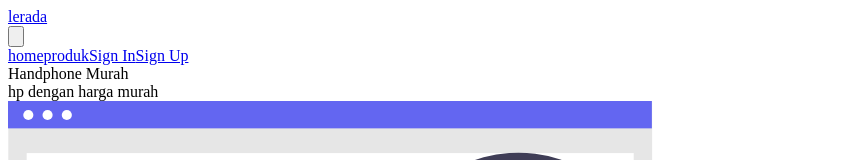
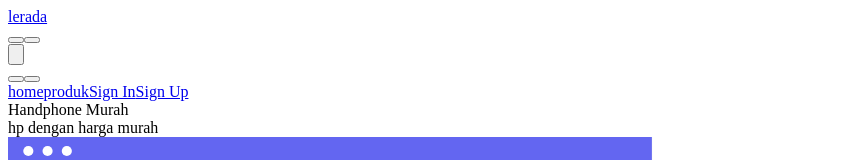
Before and after one commit to HelfanzaNanda/frontend-lerada, a Vue app: page / in a window 1280 px wide. Shown: the top 160 px of the page, without its empty margins (0-863 px from the left). Built offline with nearby package versions, Linux system fonts and the light colour scheme; no server answers; what vue-toasted would draw is missing.

Commit message:
add dark mode

```diff
--- a/src/components/Banner.vue
+++ b/src/components/Banner.vue
@@ -1,9 +1,9 @@
 <template>
-  <div class="bg-gray-200">
+  <div class="bg-gray-200 dark:bg-gray-900">
     <div class="flex flex-col lg:flex-row justify-between p-10 items-center">
       <div class="text-center lg:w-full lg:mb-10">
-        <div class="text-gray-800 text-3xl font-bold text-center">Handphone Murah</div>
-        <div class="text-gray-700 text-center">hp dengan harga murah</div>
+        <div class="text-gray-800 dark:text-gray-300 text-3xl font-bold text-center">Handphone Murah</div>
+        <div class="text-gray-700 dark:text-gray-400 text-center">hp dengan harga murah</div>
       </div>
       <div class="justify-center">
         <ImageBanner/>
--- a/src/components/CardProduct.vue
+++ b/src/components/CardProduct.vue
@@ -1,14 +1,14 @@
 <template>
     <div >
         <div class="flex flex-col lg:flex-row items-center lg:justify-items-center">
-            <div class="bg-indigo-100 rounded-xl lg:m-5 mb-10" v-for="product in products" :key="product.id">
+            <div class="bg-indigo-100 dark:bg-gray-800 rounded-xl lg:m-5 mb-10" v-for="product in products" :key="product.id">
                     <img class="w-52 lg:w-96 rounded-t-xl" src="https://images.unsplash.com/photo-1548138081-d02590416982?ixid=MXwxMjA3fDB8MHxwaG90by1wYWdlfHx8fGVufDB8fHw%3D&ixlib=rb-1.2.1&auto=format&fit=crop&w=836&q=80" alt="">
                     <div class="p-3">
-                        <div class="text-gray-800 text-lg font-semibold font-sans">{{ product.name }}</div>
-                        <div class="text-gray-700 text-sm font-sans">{{ product.price }}</div>
+                        <div class="text-gray-800 dark:text-gray-300 text-lg font-semibold font-sans">{{ product.name }}</div>
+                        <div class="text-gray-700 dark:text-gray-400 text-sm font-sans">{{ product.price }}</div>
                     </div>
-                    <div class="flex justify-end bg-indigo-200 p-2 rounded-b-xl">
-                        <router-link to="" class="bg-indigo-500 hover:bg-indigo-600 text-white text-sm py-1 px-2 rounded">beli</router-link>
+                    <div class="flex justify-end dark:bg-gray-900 bg-indigo-200 p-2 rounded-b-xl">
+                        <router-link to="" class="dark:bg-gray-800 dark:hover:bg-black dark:text-gray-400 bg-indigo-500 hover:bg-indigo-600 text-white text-sm py-1 px-2 rounded">beli</router-link>
                     </div>
                 </div>
         </div>
--- a/src/components/Navbar.vue
+++ b/src/components/Navbar.vue
@@ -1,15 +1,52 @@
 <template>
-  <div class="bg-gradient-to-br from-purple-500 to-indigo-400">
-    <div class="flex flex-col lg:flex-row">
-      <div class="flex justify-between items-center px-4 py-4 lg:py-0 border-b border-purple-400 lg:border-0">
+  <div class="bg-gradient-to-br from-purple-500 to-indigo-400 dark:from-gray-900 dark:to-black">
+    <div class="flex flex-col lg:flex-row justify-between">
+      <div
+        class="flex justify-between items-center px-4 py-4 lg:py-0 border-b border-purple-400 lg:border-0"
+      >
         <div>
           <router-link
             to="/"
-            class="uppercase font-semibold text-white antialiased"
-            >lerada</router-link>
+            class="uppercase font-semibold dark:text-gray-300 text-white antialiased"
+            >lerada</router-link
+          >
         </div>
-        <div>
-          <button class="focus:outline-none text-white block lg:hidden" v-on:click="setIsOpen(!isOpen)">
+
+        <div class="flex">
+          <div class="flex lg:hidden items-center">
+            <button v-on:click="selectTheme('light')"
+            class="bg-gray-200 hover:bg-white dark:bg-white dark:hover:bg-gray-200 focus:outline-none rounded-full p-2 mx-2 "></button>
+            <button v-on:click="selectTheme('dark')"
+            class="bg-gray-700 hover:bg-gray-800 dark:bg-gray-800 dark:hover:bg-gray-700 focus:outline-none rounded-full p-2 mr-2"></button>
+          </div>
+
+          <div>
+            <button
+              class="focus:outline-none text-white block lg:hidden"
+              v-on:click="setIsOpen(!isOpen)"
+            >
+              <svg
+                class="w-5 h-5"
+                xmlns="http://www.w3.org/2000/svg"
+                fill="none"
+                viewBox="0 0 24 24"
+                stroke="currentColor"
+              >
+                <path
+                  stroke-linecap="round"
+                  stroke-linejoin="round"
+                  stroke-width="2"
+                  d="M4 6h16M4 12h16m-7 6h7"
+                />
+              </svg>
+            </button>
+          </div>
+        </div>
+        <!-- <div>
+          <button
+            class="focus:outline-none text-white block lg:hidden"
+            v-on:click="setIsOpen(!isOpen)"
+          >
             <svg
               class="w-5 h-5"
               xmlns="http://www.w3.org/2000/svg"
@@ -25,45 +62,76 @@
               />
             </svg>
           </button>
+        </div> -->
+      </div>
+
+      <div class="flex">
+          <div class="hidden lg:flex items-center">
+            <button v-on:click="selectTheme('light')"
+            class="bg-gray-200 hover:bg-white dark:bg-white dark:hover:bg-gray-200 focus:outline-none rounded-full p-2 mx-2 "></button>
+            <button v-on:click="selectTheme('dark')"
+            class="bg-gray-700 hover:bg-gray-800 dark:bg-gray-800 dark:hover:bg-gray-700 focus:outline-none rounded-full p-2 mr-2"></button>
+          </div>
+          <div
+        :class="[isOpen ? 'block' : 'hidden']"
+        class="lg:flex flex-col lg:flex-row justify-end w-full py-4 lg:py-0"
+      >
+        <div class="flex flex-col lg:flex-row">
+          <router-link
+            class="px-4 py-2 lg:py-5 text-purple-200 hover:text-white capitalize"
+            to="/"
+            >home</router-link
+          >
+          <router-link
+            class="px-4 py-2 lg:py-5 text-purple-200 hover:text-white capitalize"
+            :to="{ name: 'product.all' }"
+            >produk</router-link
+          >
+          <router-link
+            class="px-4 py-2 lg:py-5 text-purple-200 hover:text-white capitalize"
+            to=""
+            >Sign In</router-link
+          >
+          <router-link
+            class="px-4 py-2 lg:py-5 text-purple-200 hover:text-white capitalize"
+            to=""
+            >Sign Up</router-link
+          >
         </div>
       </div>
-      <div :class="[isOpen ? 'block' : 'hidden']"
-      class="lg:flex flex-col lg:flex-row justify-end w-full py-4 lg:py-0">
-        <div class="flex flex-col lg:flex-row">
-          <router-link class="px-4 py-2 lg:py-5 text-purple-200 hover:text-white capitalize" to="/">home</router-link>
-          <router-link class="px-4 py-2 lg:py-5 text-purple-200 hover:text-white capitalize" :to="{name : 'product.all'}">produk</router-link>
-          <router-link class="px-4 py-2 lg:py-5 text-purple-200 hover:text-white capitalize" to="">Sign In</router-link>
-          <router-link class="px-4 py-2 lg:py-5 text-purple-200 hover:text-white capitalize" to="">Sign Up</router-link>
-        </div>
       </div>
     </div>
-
-    <!-- <router-link class="text-white hover:bg-gray-600 p-4 capitalize" to="/">home</router-link>
-          <router-link class="text-white hover:bg-gray-600 p-4 capitalize" :to="{ name:'product.me' }">produk saya</router-link>
-          <router-link class="text-white hover:bg-gray-600 p-4 capitalize" to="/product/me">
-            <div class="static">
-              <div><IconCart/> </div>
-              <div class="bg-gray-600 p-1 rounded text-xs absolute top-1 right-14">1</div>
-            </div>
-          </router-link>
-          <router-link class="text-white hover:bg-gray-600 p-4 capitalize" to="/product/me">
-          <IconUser/>
-          </router-link> -->
   </div>
 </template>
 
 <script>
 export default {
-  data(){
+  data() {
     return {
-      isOpen : false,
+      isOpen: false,
+    };
+  },
+
+  mounted(){
+    document.querySelector('html').classList.add(localStorage.getItem('theme'))
+
+  },
+
+  methods: {
+
+    setIsOpen(boolean) {
+      this.isOpen = boolean
+    },
+
+    selectTheme(theme){
+      localStorage.setItem('theme', theme)
+      document.querySelector('html').classList.add(localStorage.getItem('theme'))
+      if (theme == 'dark') {
+          document.querySelector('html').classList.remove('light')
+      }else{
+        document.querySelector('html').classList.remove('dark')
+      }
     }
   },
-
-  methods : {
-    setIsOpen(boolean) {
-       this.isOpen = boolean
-    }
-  }
-}
+};
 </script>
--- a/src/views/Home.vue
+++ b/src/views/Home.vue
@@ -1,18 +1,19 @@
 <template>
-  <div>
+  <div class="dark:bg-gray-700">
     <Banner/>
     <div class="p-10">
-      <div class="justify-center flex text-2xl mt-10 pb-5 font-semibold">Produk Sering Dibeli</div>
+      <div class="justify-center dark:text-gray-300 flex text-2xl mt-10 pb-5 font-semibold">Produk Sering Dibeli</div>
 
 
         <div class="lg:justify-end hidden lg:flex">
-          <router-link :to="{name: 'product.all'}" class="bg-indigo-500 hover:bg-indigo-600 py-1 px-2 capitalize rounded text-white">lihat semua</router-link >
+          <router-link :to="{name: 'product.all'}" class="bg-indigo-500 dark:bg-gray-800 dark:text-gray-300 dark:hover:bg-gray-900 hover:bg-indigo-600 py-1 px-2 capitalize rounded text-white">lihat semua</router-link >
         </div>
 
       <CardProduct :products="products"/>
 
       <div class="flex justify-center lg:hidden">
-        <router-link :to="{name: 'product.all'}" class="bg-indigo-500 hover:bg-indigo-600 py-1 px-2 capitalize rounded text-white">lihat semua</router-link>
+        <router-link :to="{name: 'product.all'}"
+        class="dark:bg-gray-800 dark:text-gray-300 dark:hover:bg-gray-900 bg-indigo-500 hover:bg-indigo-600 py-1 px-2 capitalize rounded text-white">lihat semua</router-link>
       </div>
     </div>
 
--- a/tailwind.config.js
+++ b/tailwind.config.js
@@ -1,6 +1,6 @@
 module.exports = {
   purge: [],
-  darkMode: false, // or 'media' or 'class'
+  darkMode: 'class', // or 'media' or 'class'
   theme: {
     extend: {},
   },
```
